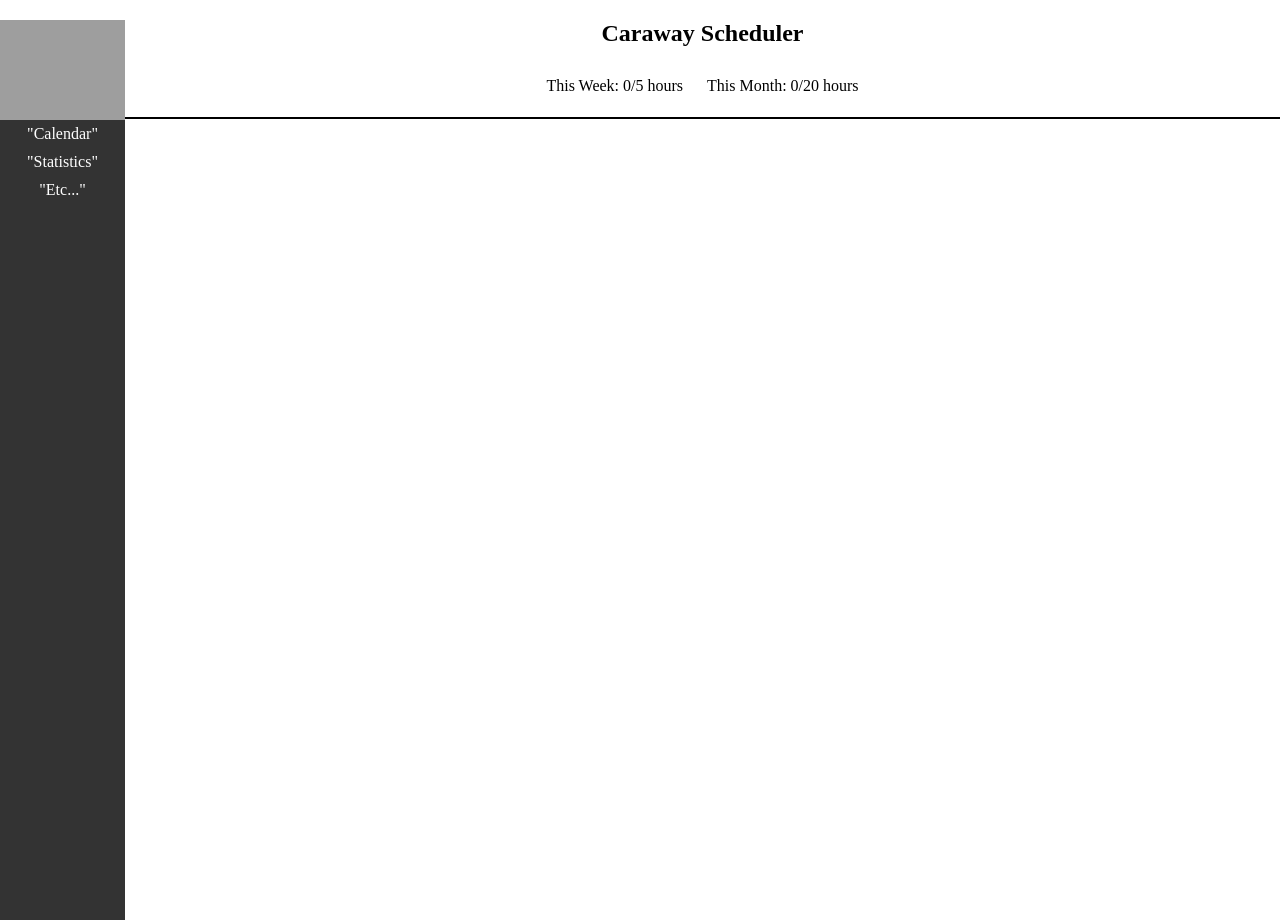
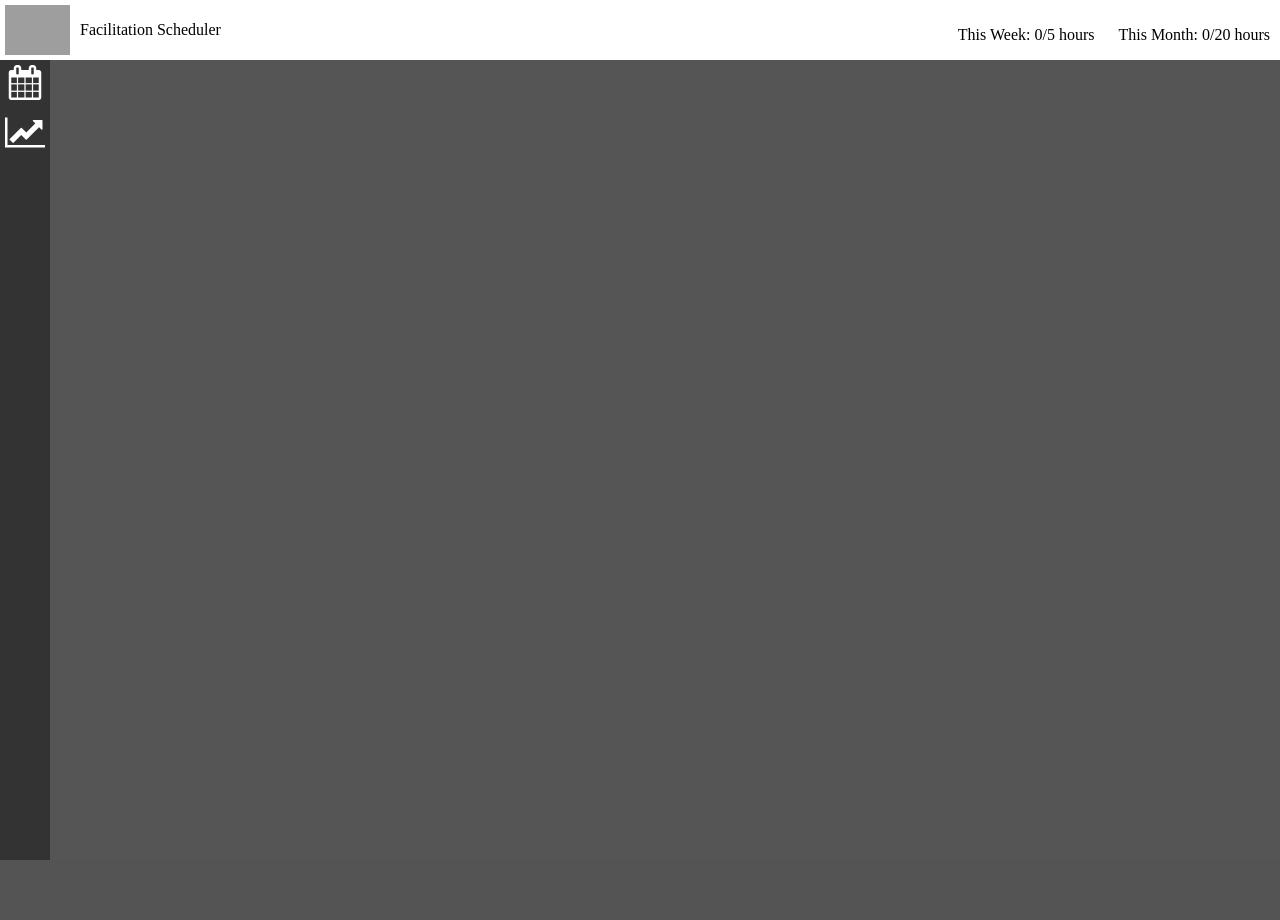
Before and after one commit to SimkinsD/CMPT395-Term-Project, a Django app: page /templateTest/ in a window 1280 px wide. After the commit the page ends 860 px from the top, so only its background shows below. Run offline with Django 3.2, Linux system fonts and the light colour scheme; grey boxes are pictures that could not be loaded.

Commit message:
Change base css and html to a more compact look

```diff
--- a/CMPT395/static/css/base.css
+++ b/CMPT395/static/css/base.css
@@ -17,14 +17,16 @@ body {
 #main-body {
     height: 100%;
     display: block;
+    background-color: #555;
 }
 
 #sidebar {
-    width: 125px;
+    width: 50px;
     height: 100%;
     position: relative;
     text-align: center;
     background-color: #333;
+    color: white;
     float: left;
 }
 
@@ -43,7 +45,13 @@ body {
     color: white;
     text-decoration: none;
     display: block;
+    height: 40px;
+    width: 40px;
     padding: 5px;
+}
+
+#sidebar-menu li a i {
+    font-size: 35px;
 }
 
 #sidebar-menu li a:hover {
@@ -52,31 +60,38 @@ body {
 }
 
 #school-logo {
-    width: 125px;
-    height: 100px;
+    width: 65px;
+    height: 50px;
+    float: left;
+    padding: 5px;
+}
+
+#site-title {
+    padding: 5px;
     float: left;
 }
 
 #header {
-    min-height: 100px;
-    max-height: 150px;
+    height: 60px;
     width: 100%;
     text-align: center;
     position: sticky;
     top: 0;
     z-index: 10;
     background-color: white;
+    overflow: hidden;
 }
 
 #content-body {
     top: 10px;
     margin-left: 150px;
+    overflow: hidden;
 }
 
 #hours-tracker {
     height: 50px;
     text-align: center;
-    border-bottom: solid black 2px;
+    float: right;
 }
 
 #hours-tracker ul {
@@ -98,3 +113,7 @@ body {
 .inline {
     display: inline;
 }
+
+.clear {
+    clear: both;
+}
--- a/CMPT395/templates/base.html
+++ b/CMPT395/templates/base.html
@@ -5,6 +5,8 @@
 <head>
   {% block title %}<title>Caraway Scheduler</title>{% endblock %}
 
+  <!-- Icon Pack -->
+  <link rel="stylesheet" href="https://cdnjs.cloudflare.com/ajax/libs/font-awesome/4.7.0/css/font-awesome.min.css">
   <!-- Additional CSS to be loaded from /static -->
   {% load static %}
   <link rel="stylesheet" type="text/css" href="{% static 'css/base.css' %}" />
@@ -15,7 +17,10 @@
   <div id="pagewrap">
     <div id="header">
       <img id="school-logo" src="http://carawayschool.ca/files/2017/02/Caraway-logo-noSeeds-960x777.png" alt="Caraway School Logo">
-      <h2>Caraway Scheduler</h2>
+
+      <div id="site-title">
+        <p>Facilitation Scheduler</p>
+      </div> <!-- End Site Title -->
 
       <div id="hours-tracker">
         <ul>
@@ -23,6 +28,7 @@
           {% block monthlyHours %}<li>This Month: 0/20 hours</li>{% endblock %}
         </ul>
       </div> <!-- End hours-tracker -->
+      <div class="clear"></div> <!-- Expand height to fit content -->
     </div> <!-- End header -->
 
     <div id="main-body">
@@ -30,13 +36,10 @@
         <div id="sidebar-menu">
           <ul>
             <li>
-              <a href="">"Calendar"</a>
+              <a href=""><i class="fa fa-calendar"></i></a>
             </li>
             <li>
-              <a href="">"Statistics"</a>
-            </li>
-            <li>
-              <a href="">"Etc..."</a>
+              <a href=""><i class="fa fa-line-chart"></i></a>
             </li>
           </ul>
         </div> <!-- End sidebar-menu -->
@@ -46,7 +49,9 @@
       <div id="content-body">
         {% block content %}
         {% endblock %} <!-- End content block -->
+        <div class="clear"></div> <!-- Expand height to fit content -->
       </div> <!-- End content-body -->
+      <div class="clear"></div> <!-- Expand height to fit content -->
     </div> <!-- End main-body -->
   </div> <!-- End pagewrap -->
 </body>
```
